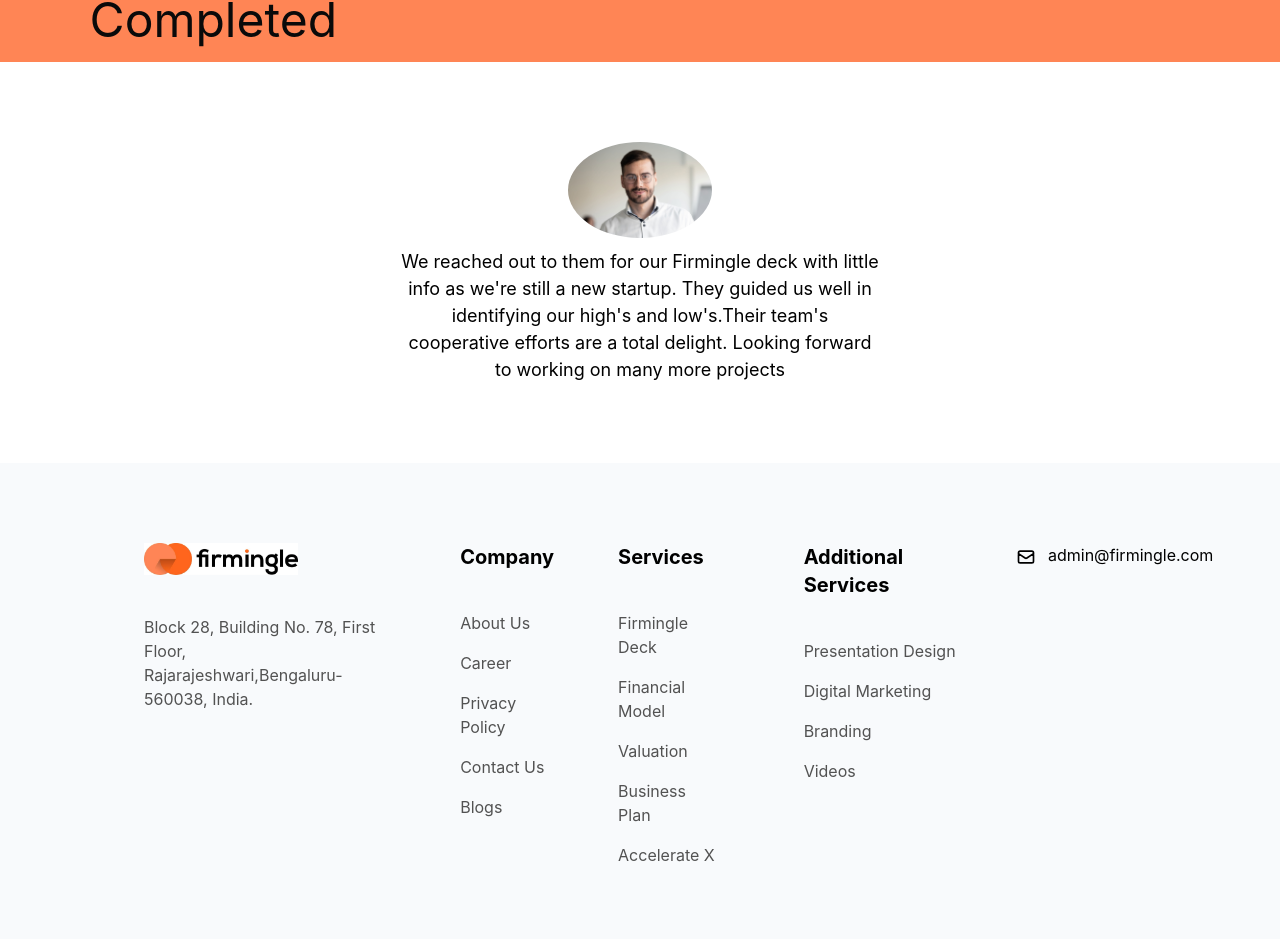
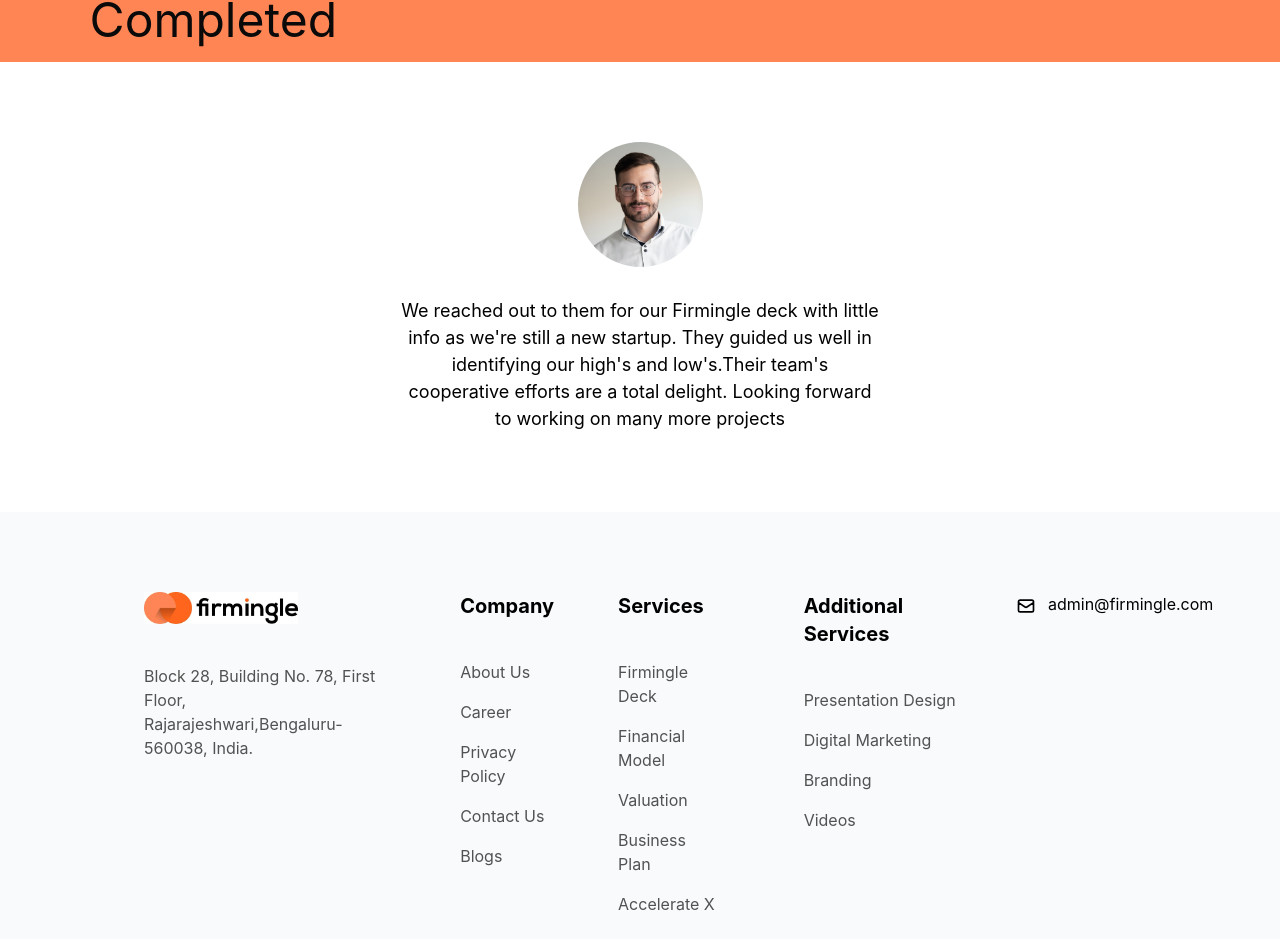
Before and after one commit to Arjunadappa/firmingle, a React (Create React App) app: page / in a window 1280 px wide. Shown: the part 1809-2748 px from the top of the page. Built offline with nearby package versions, Linux system fonts and the light colour scheme.

Commit message:
testimonial photo update

```diff
--- a/src/index.css
+++ b/src/index.css
@@ -41,10 +41,11 @@
 display:block;
 margin-left:auto;
 margin-right:auto;
-margin-bottom: 10px;
+margin-bottom: 30px;
 border-radius: 50%;
-width:30%;
-height:50%;
+width:125px;
+height:125px;
+
 
 }
 
```
